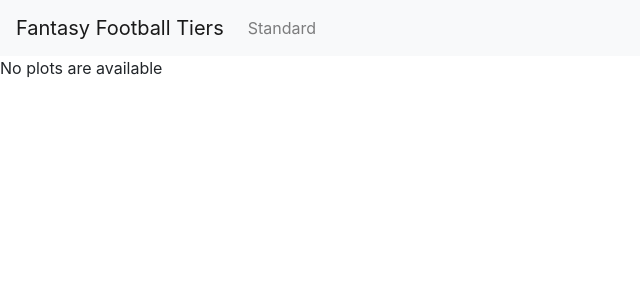
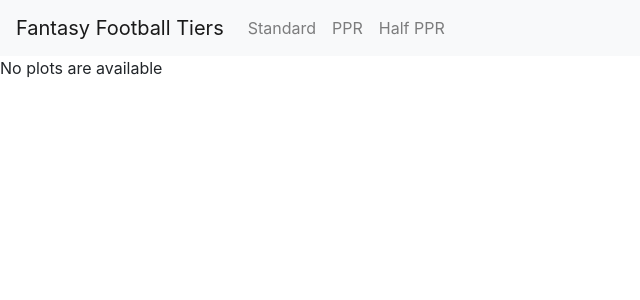
Before and after one commit to justinschuster/ff_tiers, a Django app: page /tierlists/ in a window 1280 px wide. Shown: the top 300 px of the page, without its empty margins (0-640 px from the left). Run offline with Django 3.2, Linux system fonts and the light colour scheme; data that the repository does not hold is empty; some libraries are stand-ins or nearby versions.

Commit message:
Standard, ppr and half ppr all have links in the navbar

```diff
--- a/ff_tiers/tierlists/templates/tierlists/base.html
+++ b/ff_tiers/tierlists/templates/tierlists/base.html
@@ -21,6 +21,12 @@
 					<li class="nav-item">
 						<a class="nav-link" href="#">Standard</a>
 					</li>
+					<li class="nav-item">
+						<a class="nav-link" href="#">PPR</a>
+					</li>
+					<li class="nav-item">
+						<a class="nav-link" href="#">Half PPR</a>
+					</li>
 				</ul>
 			</div>
 		</nav>
```
